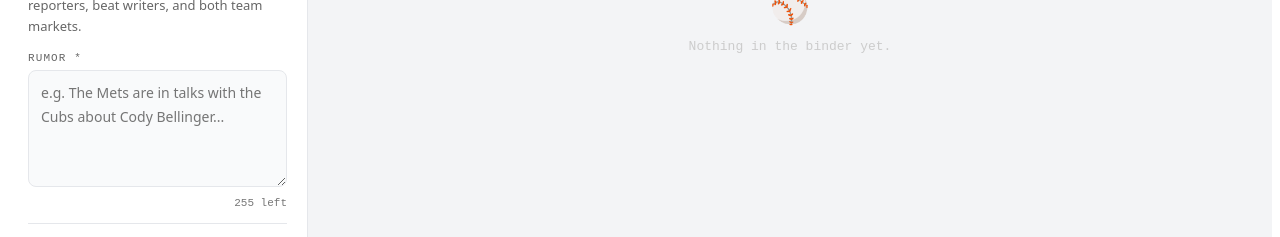
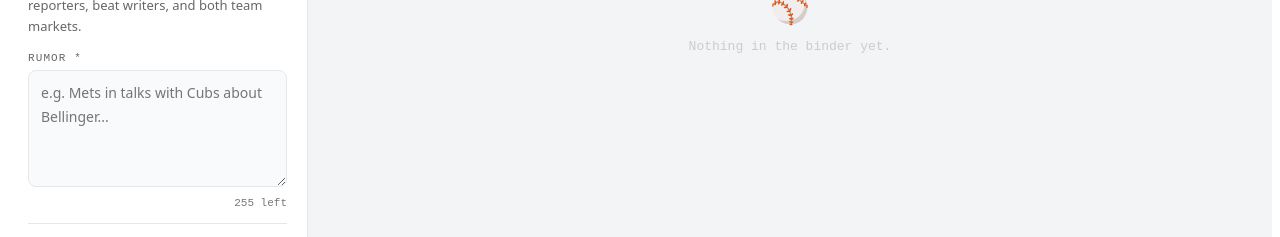
Before and after one commit to deleonrj/birddogexpress, a Next.js app: page / in a window 1280 px wide. Shown: the part 176-413 px from the top of the page. Built offline with nearby package versions, Linux system fonts and the light colour scheme.

Commit message:
Update placeholder text for rumor input field

```diff
--- a/pages/index.js
+++ b/pages/index.js
@@ -317,7 +317,7 @@ export default function BirdDogExpress() {
           value={rumor}
           onChange={(e) => setRumor(e.target.value)}
           onKeyDown={(e) => { if ((e.metaKey || e.ctrlKey) && e.key === "Enter" && canSubmit) validate(); }}
-          placeholder="e.g. The Mets are in talks with the Cubs about Cody Bellinger..."
+          placeholder="e.g. Mets in talks with Cubs about Bellinger..."
           rows={4}
           maxLength={CHAR_LIMIT + 20}
           aria-describedby="char-count"
```
